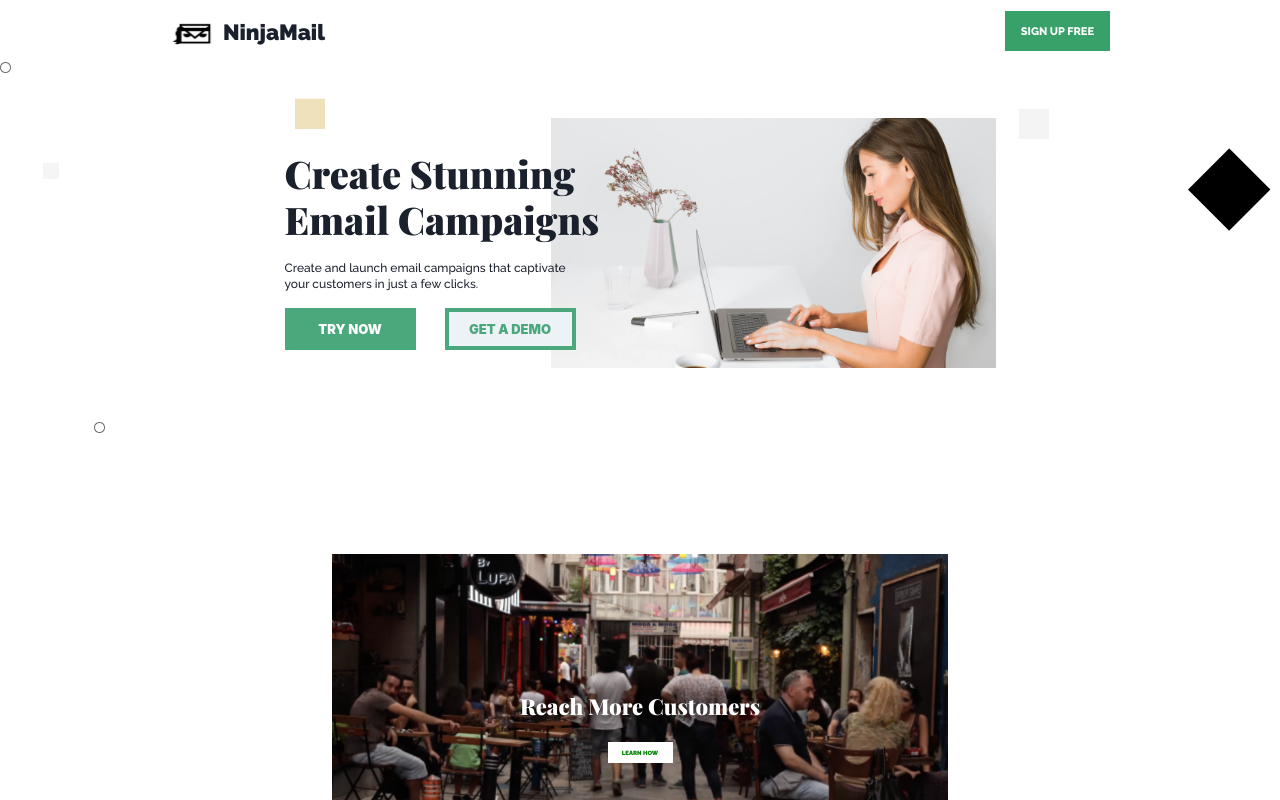
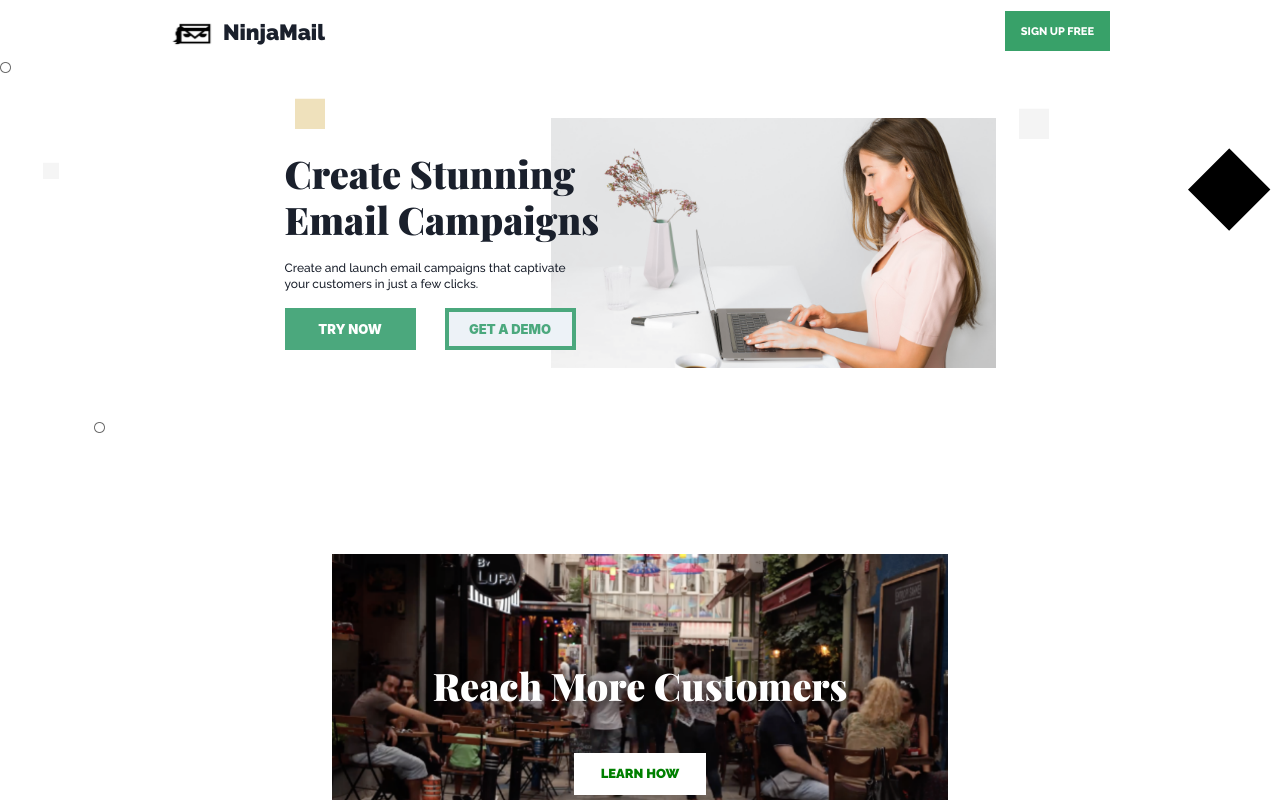
Before and after one commit to MatheusFellipi/ninjaMail, a Next.js app: page / in a window 1280 px wide. Shown: the top 800 px of the page. Built offline with nearby package versions, Linux system fonts and the light colour scheme.

Commit message:
Adicionando a responsividade no componente.

```diff
--- a/src/components/video.tsx
+++ b/src/components/video.tsx
@@ -24,25 +24,24 @@ export const Video = () => {
     >
       <Box sx={basicBoxStyles} w={'100%'}>
         <Heading
-          lineHeight={'29px'}
-          fontSize={'22px'}
+          lineHeight={{ lg: '80px', md: '51px', sm: '29px' }}
+          fontSize={{ lg: '60px', md: '38px', sm: '22px' }}
           fontFamily={'heading'}
-          borderRadius={0}
-          w={'241px'}
-          h={'29px'}
+          w={{ lg: '656px', md: '415px', sm: '241px' }}
+          h={{ lg: '80px', md: '51px', sm: '29px' }}
         >
           Reach More Customers
         </Heading>
 
         <Button
-          mt={20.58}
-          w={'65px'}
-          h={'21px'}
+          w={{ lg: '200px', md: '132px', sm: '65px' }}
+          h={{ lg: '65px  ', md: '42px', sm: '21px' }}
+          fontSize={{ lg: '21px', md: '13px', sm: '6px' }}
+          lineHeight={{ lg: '25px', md: '15px', sm: '7px' }}
+          mt={{ lg: '80px', md: '41.56px', sm: '20.58px' }}
           color={'green'}
           bgColor={'white'}
           borderRadius={0}
-          fontSize="6px"
-          lineHeight={'7px'}
           fontStyle={'normal'}
           fontFamily={'text'}
           fontWeight={'black'}
```
